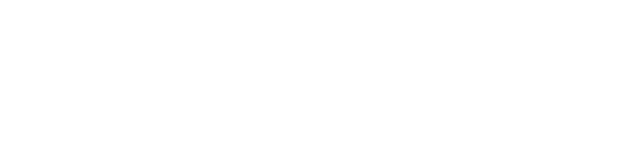
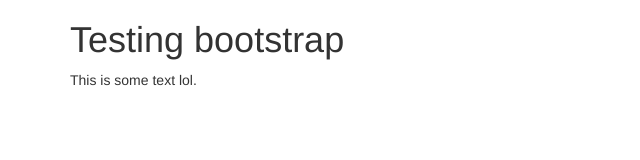
Before and after one commit to Jesskiroff/javascriptCalculator, a plain HTML site: page index.html in a window 1280 px wide. Shown: the whole page, without its empty margins (0-640 px from the left). Drawn offline with nearby package versions, Linux system fonts and the light colour scheme.

Commit message:
testing bootstrap

```diff
--- a/index.html
+++ b/index.html
@@ -14,6 +14,10 @@
 <script src="https://maxcdn.bootstrapcdn.com/bootstrap/3.4.1/js/bootstrap.min.js"></script>
 </head>
 <body>
+    <div class="container">
+        <h1>Testing bootstrap</h1>
+        <p>This is some text lol.</p>
+      </div>
 
 </body>
 </html>
```
